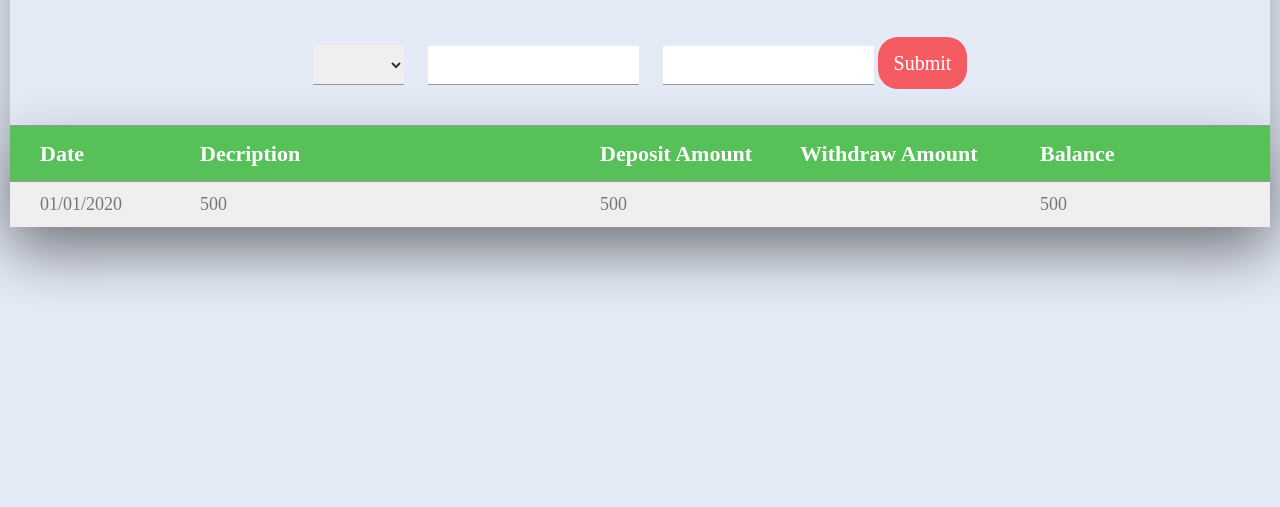
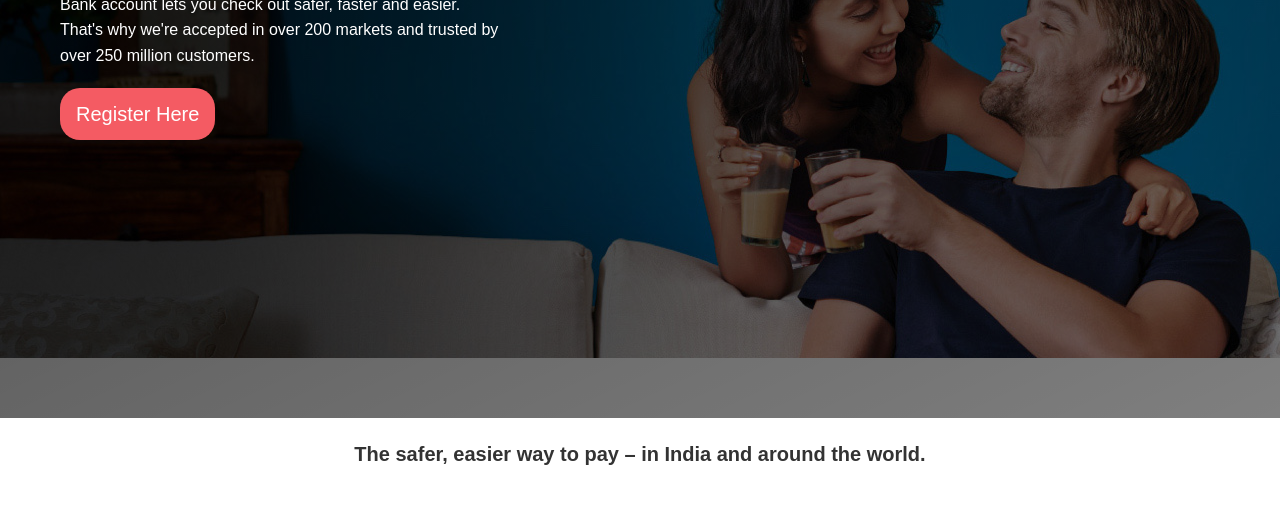
Before and after one commit to MdGhulamAzadAnsari/Bank, a website: page index.html in a window 1280 px wide. Shown: the part 266-773 px from the top of the page. Drawn offline with Linux system fonts and the light colour scheme.

Commit message:
error fixed

```diff
--- a/index.html
+++ b/index.html
@@ -20,7 +20,7 @@
         </header>
         <main class="main">
             <!-- About Bank -->
-            <section class="main__bank-about hide">
+            <section class="main__bank-about">
                 <section class="main__banner">
                     <div class="main__banner-text">
                         <h1 class="main__banner-title">SAFE AND SECURE</h1>
@@ -119,7 +119,7 @@
                 </div>
             </section>
             <!-- User Account Details -->
-            <section class="user-info">
+            <section class="user-info hide">
                 <div class="user-info__wrapper">
                     <div class="logout">
                         <a href="javascript:{showLoginPage()}" class="btn">Log out</a>
```
